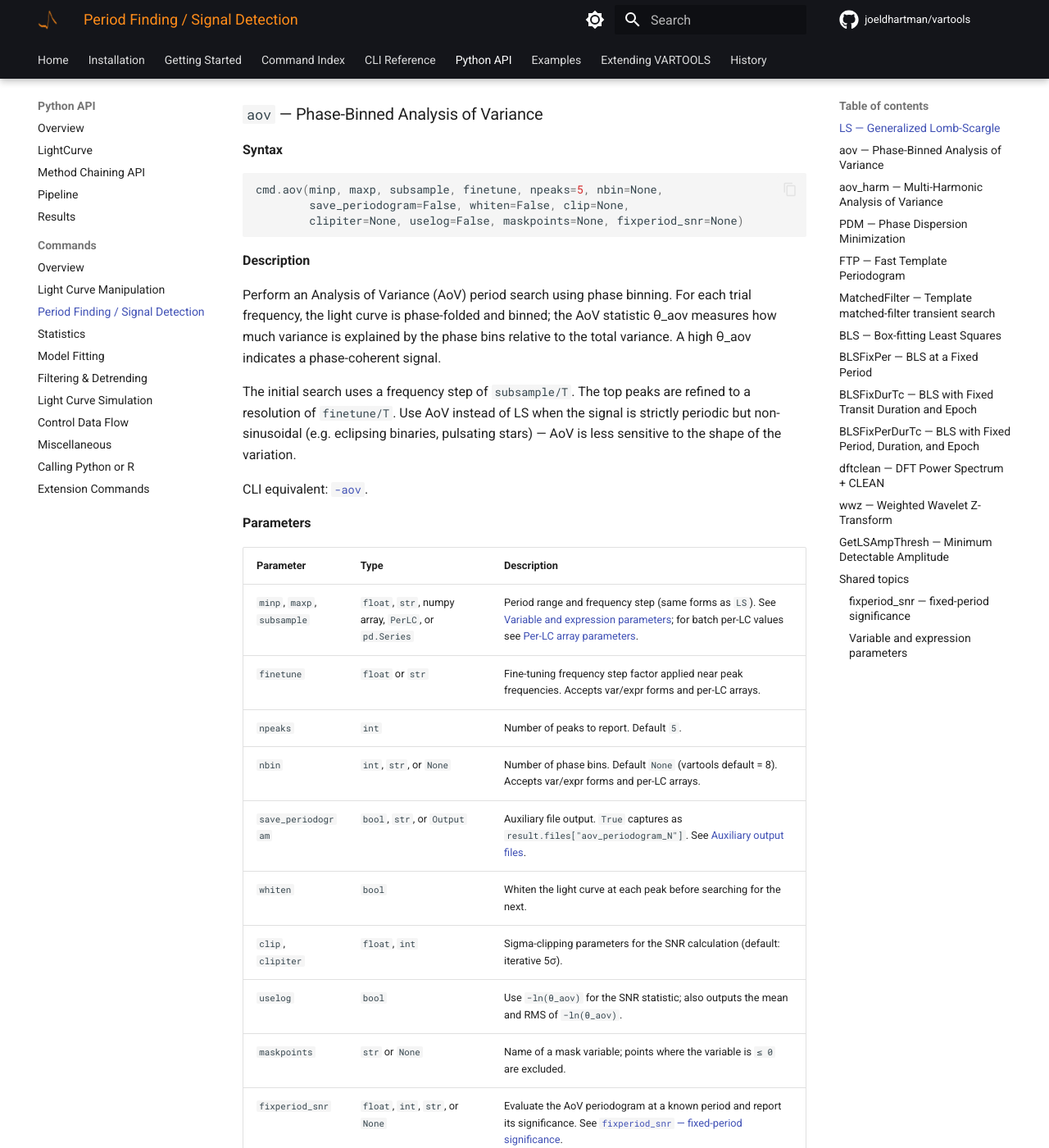
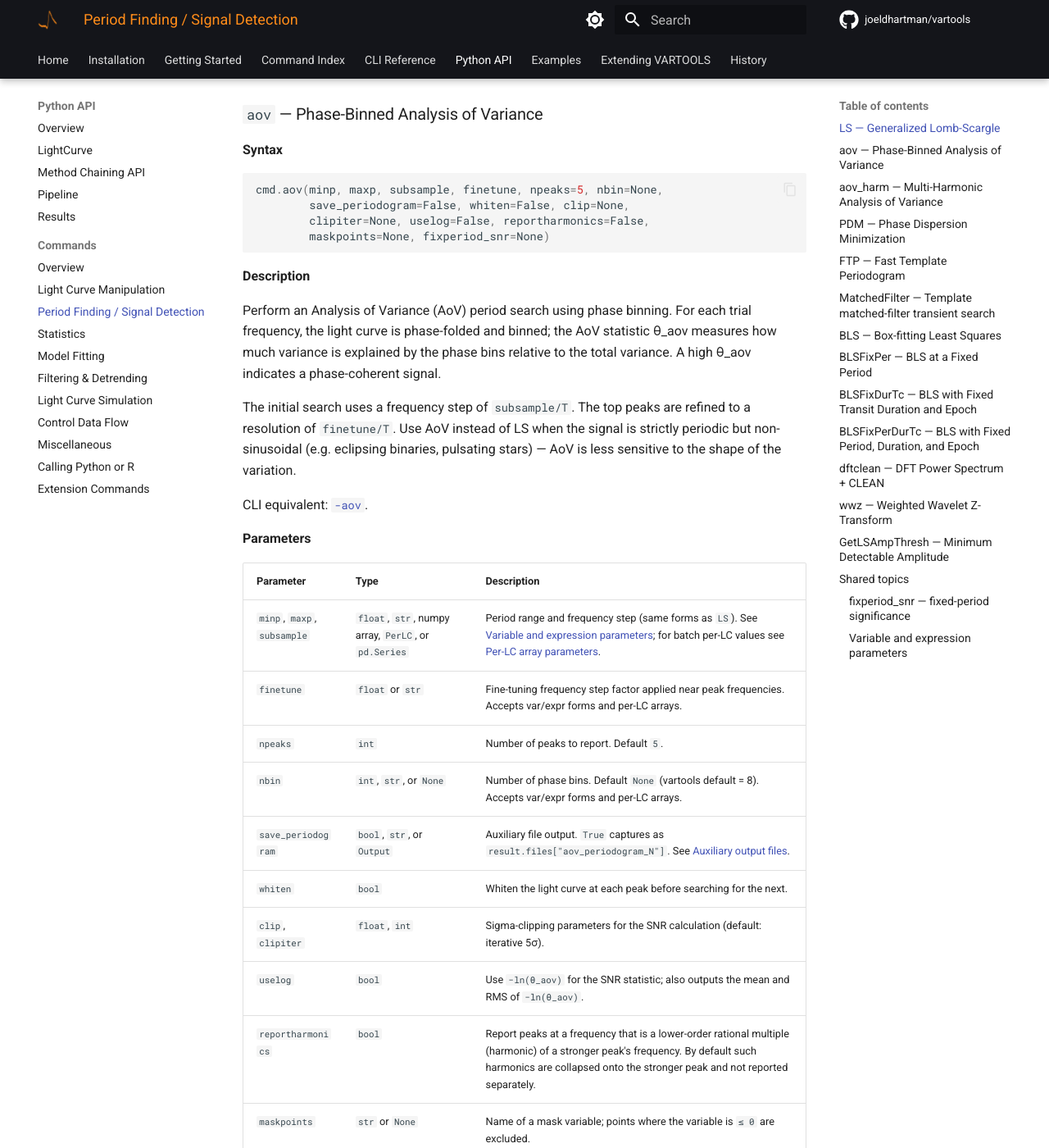
Before and after one commit to joeldhartman/vartools-site, an MkDocs documentation site: the page built from docs/python/commands/period-finding.md, in a window 1280 px wide and 1400 px high, scrolled down 4593 px. Shown: the whole window at 82% size. Built offline with MkDocs 1.6.1 and Material for MkDocs 9.7.7, drawn with Linux system fonts in a browser that asks for light colours; comment, search, counter and statistics services are not loaded; the version menu is left out; some of the changed text lies outside the part shown.

Commit message:
period-finding: document reportharmonics for aov/aov_harm/PDM/FTP
Add the reportharmonics keyword to the CLI syntax blocks and parameter tables,
and the reportharmonics=False argument to the Python API signatures and tables,
for -aov/-aov_harm/-PDM/-FTP. Mirrors the existing -BLS documentation.

Co-Authored-By: Claude Opus 4.8 <noreply@anthropic.com>
Claude-Session: https://claude.ai/code/session_01Se27uKsH7gvHCQQZnLWS7U

````diff
--- a/docs/python/commands/period-finding.md
+++ b/docs/python/commands/period-finding.md
@@ -136,7 +136,8 @@ After pre-whitening peak 1 the periodogram looks like this — the dominant 1.23
 ```python
 cmd.aov(minp, maxp, subsample, finetune, npeaks=5, nbin=None,
         save_periodogram=False, whiten=False, clip=None,
-        clipiter=None, uselog=False, maskpoints=None, fixperiod_snr=None)
+        clipiter=None, uselog=False, reportharmonics=False,
+        maskpoints=None, fixperiod_snr=None)
 ```
 
 **Description**
@@ -159,6 +160,7 @@ CLI equivalent: [`-aov`](../../cli/period-finding.md#-aov-phase-binned-analysis-
 | `whiten` | `bool` | Whiten the light curve at each peak before searching for the next. |
 | `clip`, `clipiter` | `float`, `int` | Sigma-clipping parameters for the SNR calculation (default: iterative 5σ). |
 | `uselog` | `bool` | Use `−ln(θ_aov)` for the SNR statistic; also outputs the mean and RMS of `−ln(θ_aov)`. |
+| `reportharmonics` | `bool` | Report peaks at a frequency that is a lower-order rational multiple (harmonic) of a stronger peak's frequency. By default such harmonics are collapsed onto the stronger peak and not reported separately. |
 | `maskpoints` | `str` or `None` | Name of a mask variable; points where the variable is `≤ 0` are excluded. |
 | `fixperiod_snr` | `float`, `int`, `str`, or `None` | Evaluate the AoV periodogram at a known period and report its significance. See [`fixperiod_snr` — fixed-period significance](#fixperiod_snr-fixed-period-significance). |
 
@@ -219,7 +221,8 @@ print(result.vars["AOV_SNR_PeriodFix_1"])
 ```python
 cmd.aov_harm(nharm, minp, maxp, subsample, finetune, npeaks=5,
              save_periodogram=False, whiten=False, clip=None,
-             clipiter=None, maskpoints=None, fixperiod_snr=None)
+             clipiter=None, reportharmonics=False,
+             maskpoints=None, fixperiod_snr=None)
 ```
 
 **Description**
@@ -238,7 +241,7 @@ CLI equivalent: [`-aov_harm`](../../cli/period-finding.md#-aov_harm-multi-harmon
 | `minp`, `maxp`, `subsample`, `finetune` | `float`, `str`, numpy array, `PerLC`, or `pd.Series` | Same as `aov`. |
 | `npeaks` | `int` | Number of peaks to report. |
 | `save_periodogram` | `bool`, `str`, or `Output` | Auxiliary file output. `True` captures as `result.files["aov_harm_periodogram_N"]`. |
-| `whiten`, `clip`, `clipiter`, `maskpoints` | — | Same as `aov`. |
+| `whiten`, `clip`, `clipiter`, `reportharmonics`, `maskpoints` | — | Same as `aov`. |
 | `fixperiod_snr` | `float`, `int`, `str`, or `None` | Evaluate the multi-harmonic AoV periodogram at a known period. See [`fixperiod_snr` — fixed-period significance](#fixperiod_snr-fixed-period-significance). |
 
 **Output**
@@ -297,7 +300,8 @@ cmd.PDM(variant, minp, maxp, subsample, finetune, *,
         npeaks=5, nbin=None, nc=None, dphi=None,
         save_periodogram=False, clip=None, clipiter=None,
         noerr=False, whiten=False,
-        fixperiod_snr=None, bootstrap=None, maskpoints=None)
+        fixperiod_snr=None, bootstrap=None, reportharmonics=False,
+        maskpoints=None)
 ```
 
 **Description**
@@ -333,6 +337,7 @@ CLI equivalent: [`-PDM`](../../cli/period-finding.md#-pdm-phase-dispersion-minim
 | `whiten` | `bool` | Subtract the step-bin phase model at each peak before searching for the next. |
 | `fixperiod_snr` | `float`, `int`, `str`, or `None` | Evaluate the PDM periodogram at a known period. Accepts numeric values; `"aov"` / `"ls"` / `"pdm"` / `"injectharm"` back-references to the most recent prior period-finder of that type; `"fixcolumn <name>"`; or `"list"` (with optional `"column N"`). See [`fixperiod_snr` — fixed-period significance](#fixperiod_snr-fixed-period-significance). |
 | `bootstrap` | `int` or `None` | If set, recalibrate the FAP empirically from this many shuffled-light-curve trials. Bootstrap can be used to calibrate the FAP; in practice it may be too slow for large analysis projects. |
+| `reportharmonics` | `bool` | Report peaks at a frequency that is a lower-order rational multiple (harmonic) of a stronger peak's frequency. By default such harmonics are collapsed onto the stronger peak and not reported separately. |
 | `maskpoints` | `str` or `None` | Name of a mask vector; points where the variable is `≤ 0` are excluded. |
 
 Constructor-time validation rejects unknown `variant` values and the variant/parameter mismatches above; misuse fails at pipeline-build time rather than at vartools-invocation time.
@@ -406,8 +411,8 @@ cmd.FTP(template_source, minp, maxp, subsample, finetune, *,
         npeaks=5, save_periodogram=False,
         clip=None, clipiter=None,
         noerr=False, posamponly=False, whiten=False,
-        fixperiod_snr=None, bootstrap=None, maskpoints=None,
-        method=None, sums=None)
+        fixperiod_snr=None, bootstrap=None, reportharmonics=False,
+        maskpoints=None, method=None, sums=None)
 ```
 
 **Description**
@@ -451,6 +456,7 @@ CLI equivalent: [`-FTP`](../../cli/period-finding.md#-ftp-fast-template-periodog
 | `whiten` | `bool` | After each peak, subtract `θ₁·M(ω t − θ₂) + θ₃` from the LC and recompute the periodogram for the next peak. |
 | `fixperiod_snr` | `float`, `int`, `str`, or `None` | Evaluate the FTP statistic at a known period. Accepts numeric values; `"aov"` / `"ls"` / `"pdm"` / `"ftp"` / `"injectharm"` back-references; `"fixcolumn <name>"`; or `"list"` (with optional `"column N"`). Evaluation is against the **original** light curve even when `whiten=True`. |
 | `bootstrap` | `int` or `None` | If set, calibrate the FAP empirically from this many shuffled-LC trials. Adds `FTP_NEG_LN_FAP_k_N` to the output. |
+| `reportharmonics` | `bool` | Report peaks at a frequency that is a lower-order rational multiple (harmonic) of a stronger peak's frequency. By default such harmonics are collapsed onto the stronger peak and not reported separately. |
 | `maskpoints` | `str` or `None` | Name of a mask vector; points where the variable is `≤ 0` are excluded. |
 | `method` | `"auto"`, `"brute"`, `"poly"`, `"verify"`, or `None` | Per-frequency optimisation strategy. `auto` (the default) picks `poly` for H ≤ 2, else `brute`. `verify` runs both and emits a stderr comparison summary. |
 | `sums` | `"auto"`, `"direct"`, `"nfft"`, or `None` | Per-LC summation strategy. `auto` (the default) picks `nfft` when vartools was built with `--with-nfft`. |
````
Also changed, not shown: docs/cli/period-finding.md (+7 -4 lines).
